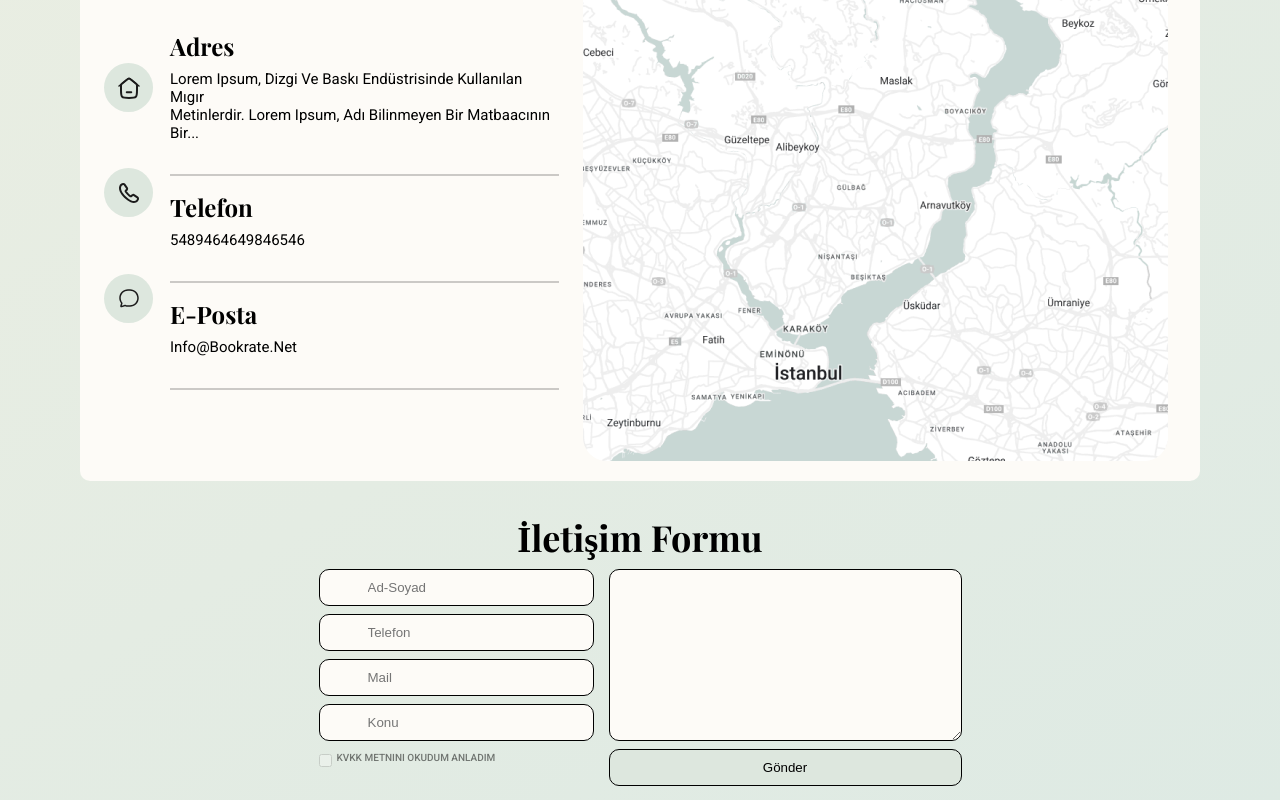
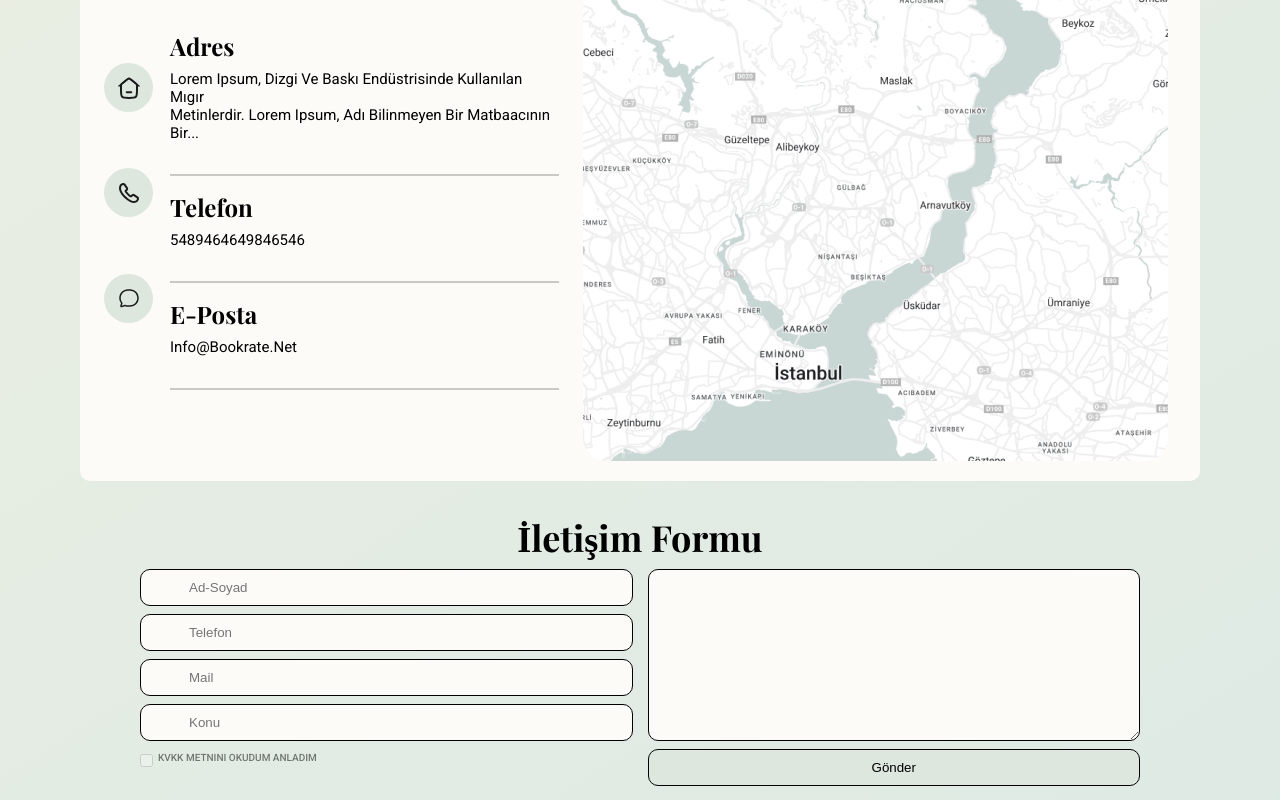
Before and after one commit to ademsuslu/Bookrate, a plain HTML site: page iletişim.html in a window 1280 px wide. Shown: the part 648-1448 px from the top of the page. Drawn offline with nearby package versions, Linux system fonts and the light colour scheme; a web font is replaced by a local one.

Commit message:
stye:lasting

```diff
--- a/css/style.css
+++ b/css/style.css
@@ -731,6 +731,7 @@ p {
   justify-content: center;
   align-items: center;
   margin: 2rem 0;
+  width: 100%;
 }
 
 .iletişim-form h3 {
@@ -748,11 +749,13 @@ p {
 
 .iletişim-form-wrapper {
   display: flex;
+  width: 1000px;
 }
 
 .iletişim-input-form {
   display: flex;
   flex-direction: column;
+  width: 100%;
 }
 
 .iletişim-input-form:nth-child(2) {
```
